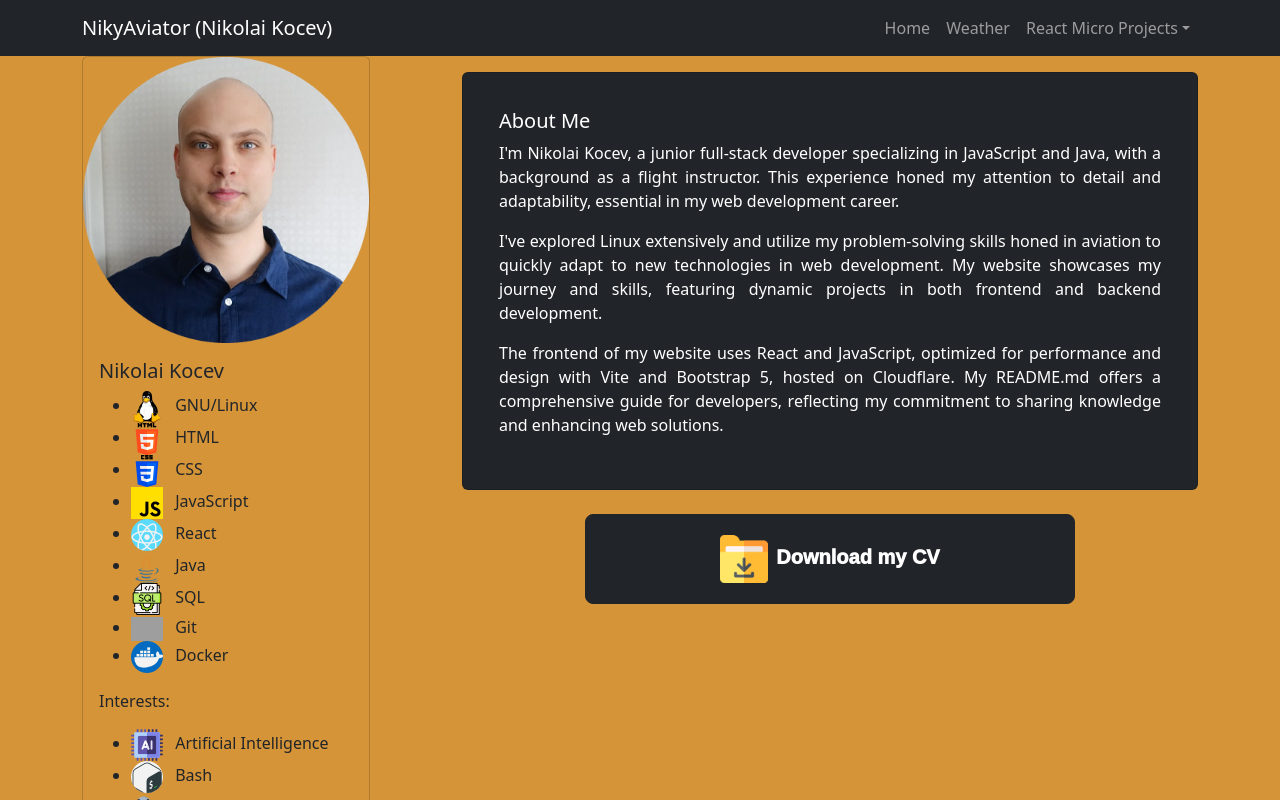
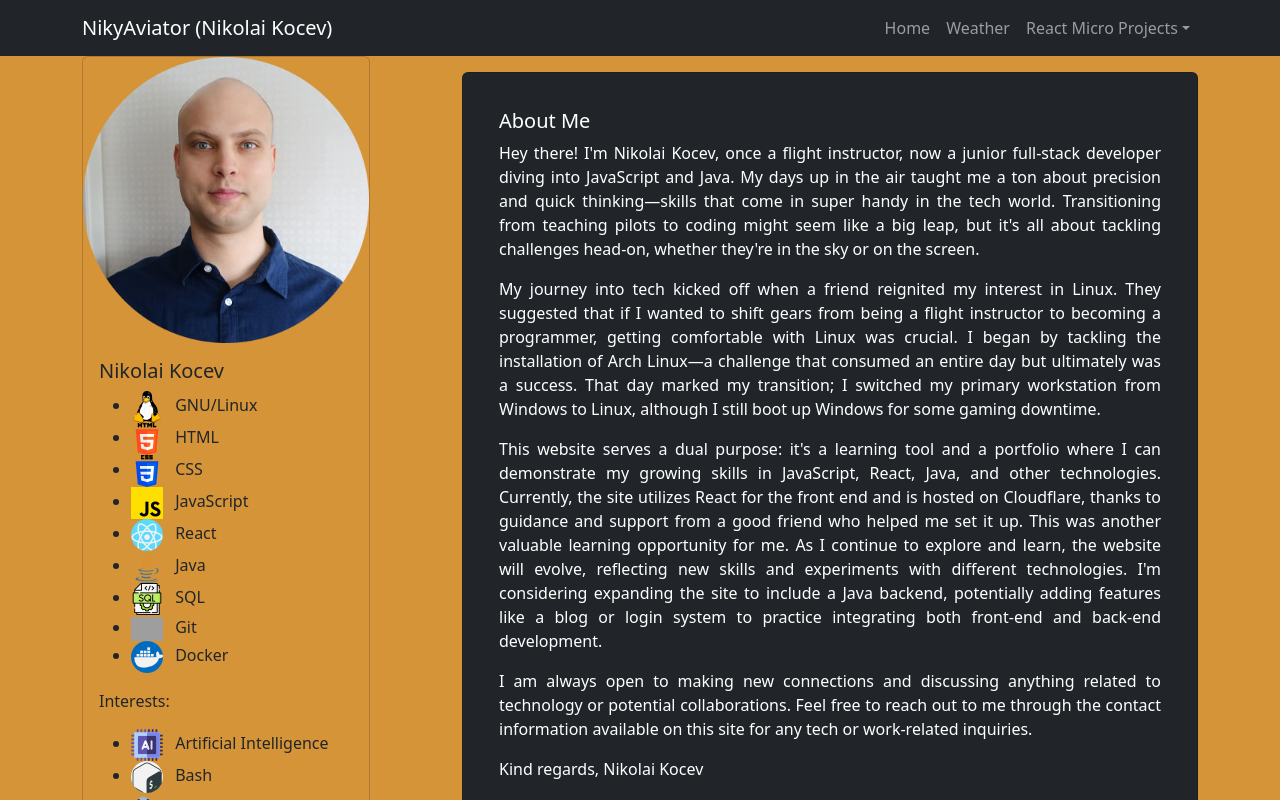
Before and after one commit to NikyAviator/nikolaikocev, a React (Vite) app in the folder frontend/: page / in a window 1280 px wide. Shown: the top 800 px of the page. Built offline with nearby package versions, Linux system fonts and the light colour scheme; grey boxes are pictures that could not be loaded; a web font is replaced by a local one.

Commit message:
Updated my intro text

```diff
--- a/frontend/src/Components/Accordion/NikyTextInfo.jsx
+++ b/frontend/src/Components/Accordion/NikyTextInfo.jsx
@@ -16,24 +16,45 @@ const NikyTextInfo = () => {
         <Card.Title>About Me</Card.Title>
         <Card.Text className='sixtyfour-regular'>
           <p>
-            I'm Nikolai Kocev, a junior full-stack developer specializing in
-            JavaScript and Java, with a background as a flight instructor. This
-            experience honed my attention to detail and adaptability, essential
-            in my web development career.
+            Hey there! I'm Nikolai Kocev, once a flight instructor, now a junior
+            full-stack developer diving into JavaScript and Java. My days up in
+            the air taught me a ton about precision and quick thinking—skills
+            that come in super handy in the tech world. Transitioning from
+            teaching pilots to coding might seem like a big leap, but it's all
+            about tackling challenges head-on, whether they're in the sky or on
+            the screen.
           </p>
           <p>
-            I've explored Linux extensively and utilize my problem-solving
-            skills honed in aviation to quickly adapt to new technologies in web
-            development. My website showcases my journey and skills, featuring
-            dynamic projects in both frontend and backend development.
+            My journey into tech kicked off when a friend reignited my interest
+            in Linux. They suggested that if I wanted to shift gears from being
+            a flight instructor to becoming a programmer, getting comfortable
+            with Linux was crucial. I began by tackling the installation of Arch
+            Linux—a challenge that consumed an entire day but ultimately was a
+            success. That day marked my transition; I switched my primary
+            workstation from Windows to Linux, although I still boot up Windows
+            for some gaming downtime.
           </p>
           <p>
-            The frontend of my website uses React and JavaScript, optimized for
-            performance and design with Vite and Bootstrap 5, hosted on
-            Cloudflare. My README.md offers a comprehensive guide for
-            developers, reflecting my commitment to sharing knowledge and
-            enhancing web solutions.
+            This website serves a dual purpose: it's a learning tool and a
+            portfolio where I can demonstrate my growing skills in JavaScript,
+            React, Java, and other technologies. Currently, the site utilizes
+            React for the front end and is hosted on Cloudflare, thanks to
+            guidance and support from a good friend who helped me set it up.
+            This was another valuable learning opportunity for me. As I continue
+            to explore and learn, the website will evolve, reflecting new skills
+            and experiments with different technologies. I'm considering
+            expanding the site to include a Java backend, potentially adding
+            features like a blog or login system to practice integrating both
+            front-end and back-end development.
           </p>
+          <p>
+            I am always open to making new connections and discussing anything
+            related to technology or potential collaborations. Feel free to
+            reach out to me through the contact information available on this
+            site for any tech or work-related inquiries.
+          </p>
+
+          <p>Kind regards, Nikolai Kocev</p>
         </Card.Text>
       </Card.Body>
     </Card>
--- a/frontend/src/Components/Footer.jsx
+++ b/frontend/src/Components/Footer.jsx
@@ -29,7 +29,7 @@ const Footer = () => {
             <FaLinkedin size='1em' />
           </a>
         </div>
-        <span className='mx-2'>V1.0.16 Last updated: 2024-04-22</span>
+        <span className='mx-2'>V1.0.16 Last updated: 2024-04-29</span>
       </div>
     </footer>
   );
```
